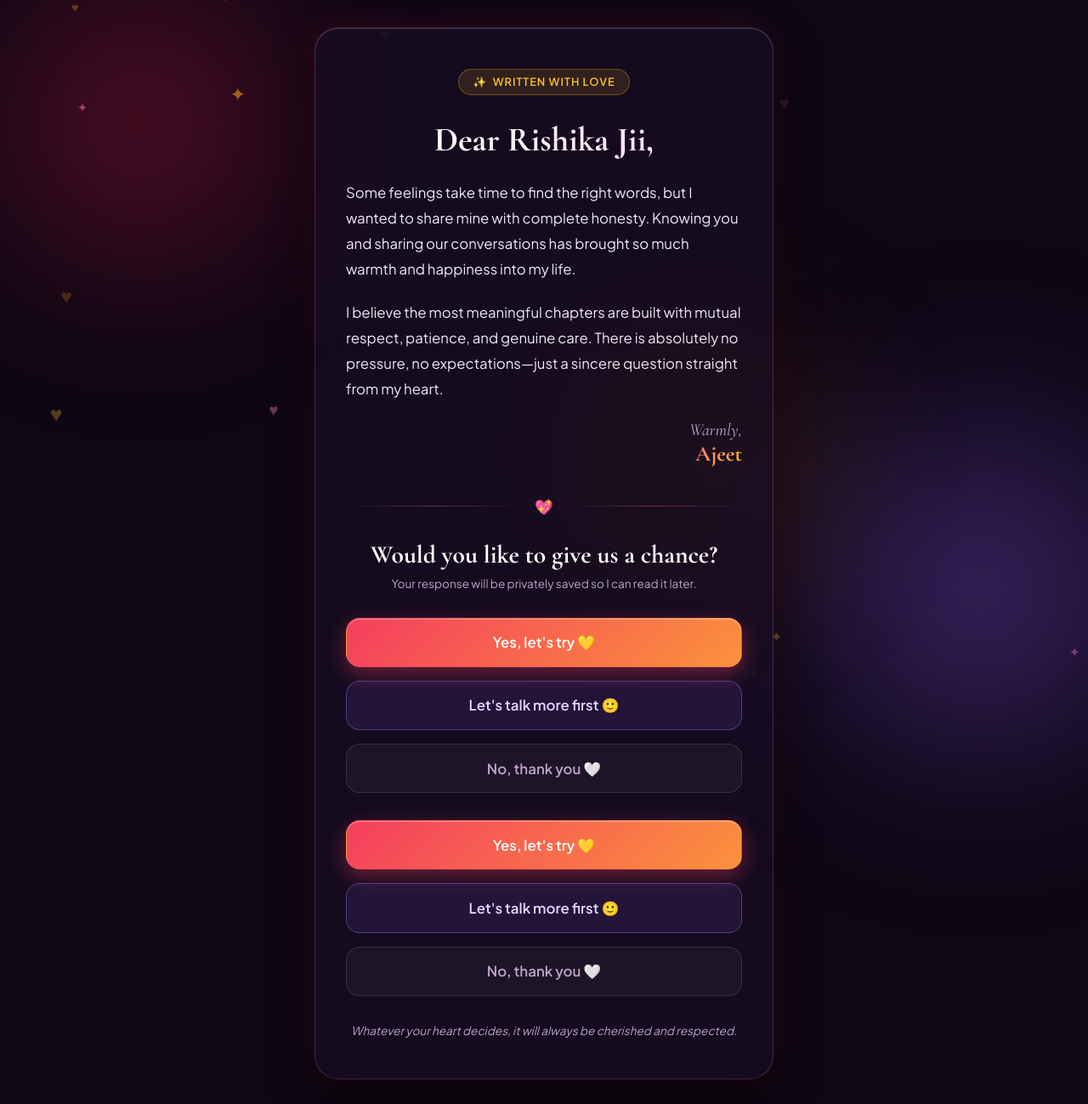
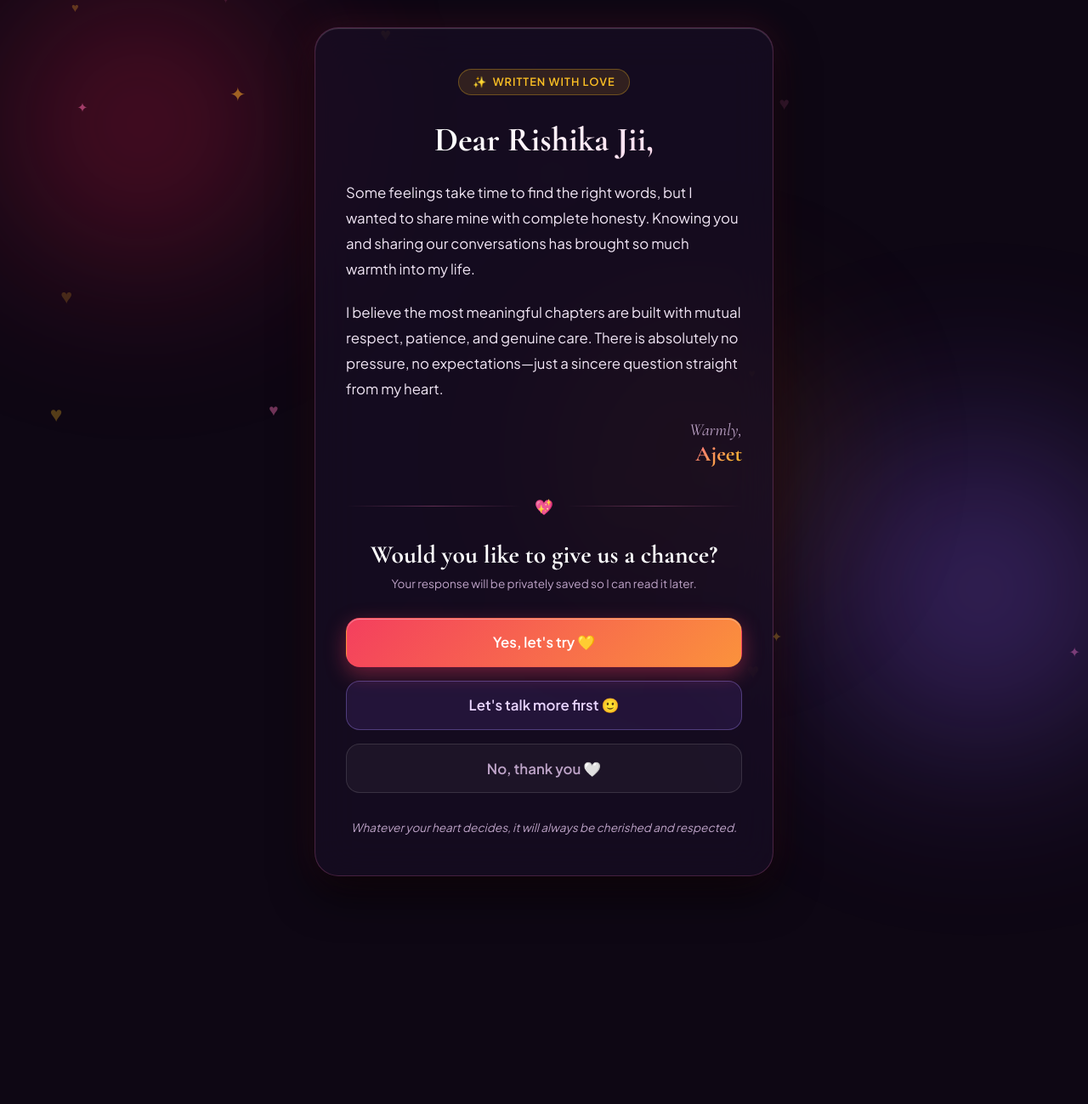
Before and after one commit to Ajeet77738/PRO, a website: page index.html in a window 1280 px wide. Shown: the whole page at 85% size. After the commit the page ends 1063 px from the top, so only its background shows below. Drawn offline with nearby package versions, Linux system fonts and the light colour scheme.

Commit message:
Update index.html

```diff
--- a/index.html
+++ b/index.html
@@ -5,7 +5,6 @@
   <meta name="viewport" content="width=device-width, initial-scale=1.0">
   <title>For Rishika Jii ✨</title>
 
-  <!-- Fonts -->
   <link rel="preconnect" href="https://fonts.googleapis.com">
   <link rel="preconnect" href="https://fonts.gstatic.com" crossorigin>
   <link href="https://fonts.googleapis.com/css2?family=Cormorant+Garamond:ital,wght@0,600;0,700;1,400;1,600&family=Plus+Jakarta+Sans:wght@400;500;600;700&display=swap" rel="stylesheet">
@@ -13,10 +12,8 @@
   <link rel="stylesheet" href="style.css">
 </head>
 <body>
-  <!-- Floating ambient heart canvas -->
+  <!-- Ambient background elements -->
   <canvas id="heart-canvas"></canvas>
-
-  <!-- Dynamic ambient color orbs -->
   <div class="color-orb orb-rose"></div>
   <div class="color-orb orb-coral"></div>
   <div class="color-orb orb-gold"></div>
@@ -30,7 +27,7 @@
       <h1 class="salutation">Dear Rishika Jii,</h1>
 
       <p class="letter-body">
-        Some feelings take time to find the right words, but I wanted to share mine with complete honesty. Knowing you and sharing our conversations has brought so much warmth and happiness into my life.
+        Some feelings take time to find the right words, but I wanted to share mine with complete honesty. Knowing you and sharing our conversations has brought so much warmth into my life.
       </p>
 
       <p class="letter-body">
@@ -51,8 +48,7 @@
         Your response will be privately saved so I can read it later.
       </p>
 
-      <!-- Decision buttons -->
-            <!-- Decision buttons -->
+      <!-- Single set of buttons -->
       <div id="decision-buttons" class="buttons-stack">
         <button type="button" class="btn btn-yes" data-choice="yes">
           <span class="btn-text">Yes, let's try 💛</span>
@@ -87,34 +83,12 @@
         <p id="confirmation-message" class="feedback-text"></p>
       </div>
 
-      <div id="decision-buttons" class="buttons-stack">
-        <button type="button" class="btn btn-yes" data-choice="yes">
-          <span class="btn-glow"></span>
-          <span class="btn-text">Yes, let's try 💛</span>
-        </button>
-
-        <button type="button" class="btn btn-maybe" data-choice="maybe">
-          <span class="btn-text">Let's talk more first 🙂</span>
-        </button>
-
-        <button type="button" class="btn btn-no" data-choice="no">
-          <span class="btn-text">No, thank you 🤍</span>
-        </button>
-      </div>
-
-      <!-- Result state -->
-      <div id="confirmation-view" class="response-feedback hidden">
-        <div class="feedback-icon" id="feedback-icon">💌</div>
-        <p id="confirmation-message" class="feedback-text"></p>
-      </div>
-
       <footer class="footer-note">
         Whatever your heart decides, it will always be cherished and respected.
       </footer>
     </div>
   </main>
 
-  <!-- Supabase CDN -->
   <script src="https://cdn.jsdelivr.net/npm/@supabase/supabase-js@2"></script>
   <script src="app.js"></script>
 </body>
```
